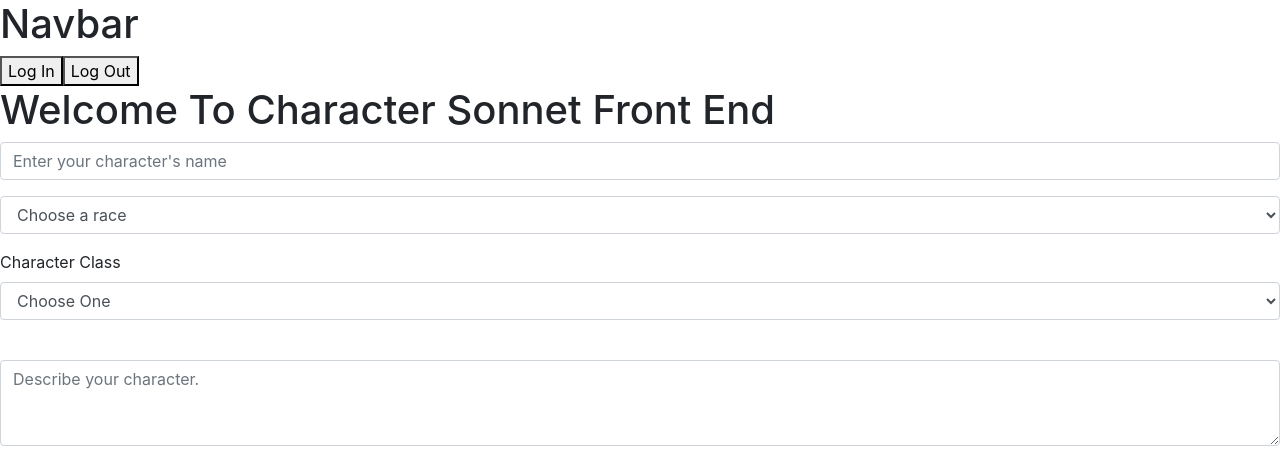
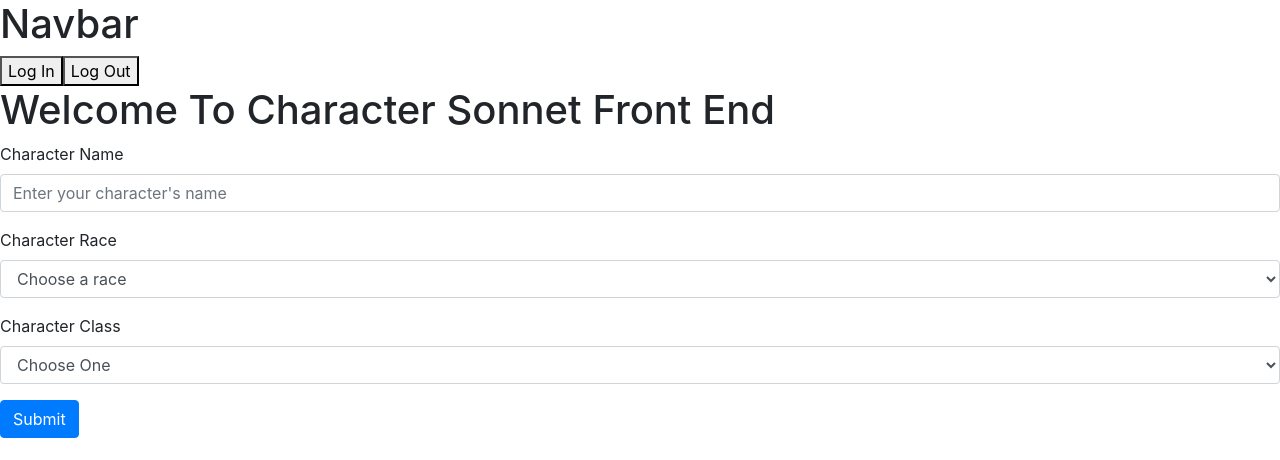
Before and after one commit to Roll-Noon-A-Barbaric-Sonnet/Roll-Noon, a React (Create React App) app: page / in a window 1280 px wide. Shown: the top 460 px of the page. Built offline with nearby package versions, Linux system fonts and the light colour scheme.

Commit message:
began refactoring forms to make server requests

```diff
--- a/src/classes/CharacterForm.js
+++ b/src/classes/CharacterForm.js
@@ -1,10 +1,6 @@
 import React from 'react';
-
 import Form from 'react-bootstrap/Form';
-import RaceAbilityScore from './RaceAbilityScore';
-import RaceProficiency from './RaceProficiency';
-import RaceLanguage from './RaceLanguage';
-import RaceCantrip from './RaceCantrip';
+import Button from 'react-bootstrap/Button';
 import axios from 'axios';
 
 // import Button from 'react-bootstrap/buttons';
@@ -14,9 +10,7 @@ import axios from 'axios';
 // import Footer from './Footer.js';
 
 const classes = ['Barbarian', 'Bard', 'Cleric', 'Druid', 'Fighter', 'Monk', 'Paladin', 'Ranger', 'Rogue', 'Sorcerer', 'Warlock', 'Wizard'];
-
 const races = ['Dwarf', 'Elf', 'Halfling', 'Human', 'Dragonborn', 'Gnome', 'Half-Elf', 'Half-Orc', 'Tiefling'];
-
 
 
 class CharacterForm extends React.Component {
@@ -37,81 +31,32 @@ class CharacterForm extends React.Component {
     }
   }
 
-  // let charData = await axios.get(`${process.env.REACT_APP_BACKEND_URL}/formone?race=${raceChosen}&charclass=${classChosen}`);
+  raceClassHandler = async (e) => {
+    e.preventDefault();
+    console.log(e.target);
+    // raceChosen = e.target.characterRace.value;
+    // classChosen = e.target.characterClass.value;
+    // let mail = await axios.get(`${process.env.REACT_APP_BACKEND_URL}/formone?race=${raceChosen}&charclass=${classChosen}`);
+    // let charData = mail.data;
 
-
-  raceHandler = (race) => {
-    this.setState({
-      raceChosen: race
-    })
   }
-
-  classHandler = (clas) => {
-    this.setState({
-      classChosen: clas
-    })
-  }
-
-  charRaceOnChange = (e) => {
-    e.preventDefault();
-    let chosenR = e.target.value;
-    console.log(chosenR);
-    this.raceHandler(chosenR);
-  }
-
-  charClassOnChange = (e) => {
-    e.preventDefault();
-    let chosenC = e.target.value;
-    console.log(chosenC);
-    this.classHandler(chosenC);
-  }
-
-
 
   render() {
     return (
       <>
-        {//This is the start of the Character Creation Form With many modifiers.
-        }
-        <Form>
+        <Form onSubmit={this.raceClassHandler}>
           <Form.Group controlId="characterName">
+            <Form.Label>Character Name</Form.Label>
             <Form.Control type="text" placeholder="Enter your character's name" />
           </Form.Group>
 
           <Form.Group controlId='characterRace'>
-            <Form.Control as="select" onChange={this.charRaceOnChange} >
+            <Form.Label>Character Race</Form.Label>
+            <Form.Control as="select">
               <option value='0'>Choose a race</option>
-              {
-                races.map( race =>
-                  <option key={race} value={race.toLowerCase()}>{race}</option>
-                )
-              }
+              {races.map(race => <option key={race} value={race.toLowerCase()}>{race}</option>)}
             </Form.Control>
           </Form.Group>
-
-        {
-          this.state.showRaceAbilityScore ?
-          <RaceAbilityScore /> : ''
-        }
-
-        {
-          this.state.showRaceProficiency ?
-          <RaceProficiency /> : ''
-        }
-
-        {
-          this.state.showRaceLanguage ?
-          <RaceLanguage /> : ''
-        }
-
-        {
-          this.state.showRaceCantrip ?
-          <RaceCantrip /> : ''
-        }
-
-        </Form>
-
-        <Form>
 
           <Form.Group controlId="characterClass">
             <Form.Label>Character Class</Form.Label>
@@ -124,11 +69,10 @@ class CharacterForm extends React.Component {
               }
             </Form.Control>
           </Form.Group>
-
+          <Button type='submit'>Submit</Button>
         </Form>
 
         <Form>
-
           <Form.Group controlId="characterDescription">
             <Form.Label></Form.Label>
             <Form.Control as="textarea" rows={3} placeholder="Describe your character." />
--- a/src/classes/RaceAbilityScore.js
+++ b/src/classes/RaceAbilityScore.js
@@ -1,18 +1,18 @@
 import React from 'react';
 import Form from 'react-bootstrap/Form';
 
-class RaceAbilityScore extends React.Component {
+class optionSelect extends React.Component {
 
   render() {
     return (
       <>
 
-        <Form.Group controlId="abilityScore">
-          <Form.Label>Ability Score</Form.Label>
-          <Form.Control as="select" defaultValue="Increase an Ability">
-            <option>Ability</option>
-            <option>Ability</option>
-            <option>Ability</option>
+        <Form.Group controlId={this.props.index}>
+          <Form.Label>{this.props.choiceType}</Form.Label>
+          <Form.Control as="select" defaultValue={`Choose ${this.props.choiceType}`}>
+            {this.props.options.map(option =>{
+              <option value={option.index} key={option.index}>{option.name}</option>
+            })}
           </Form.Control>
         </Form.Group>
 
@@ -21,4 +21,4 @@ class RaceAbilityScore extends React.Component {
   }
 }
 
-export default RaceAbilityScore;
+export default optionSelect;
```
Also changed, not shown: 1 other file (tests, documents, lock files or other folders).
